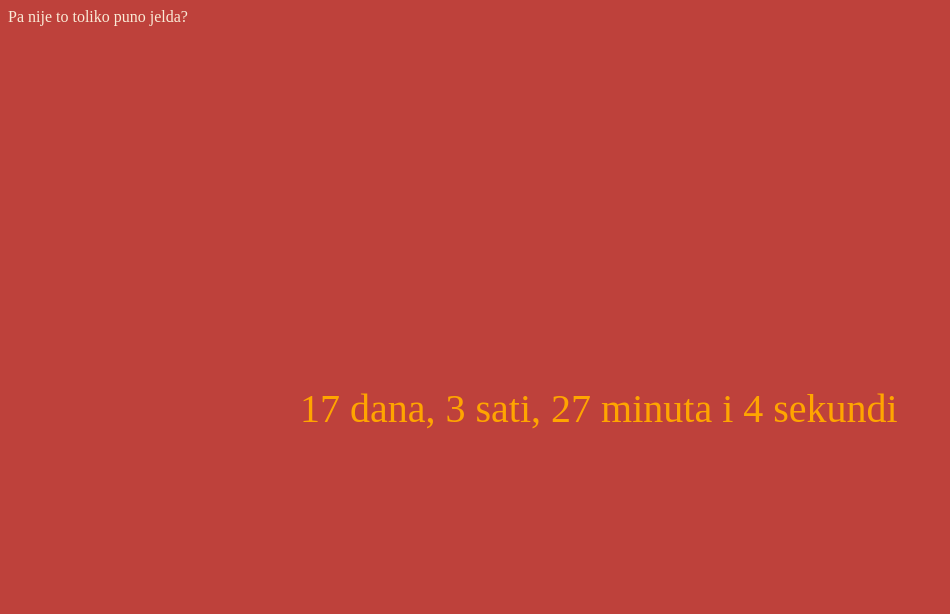
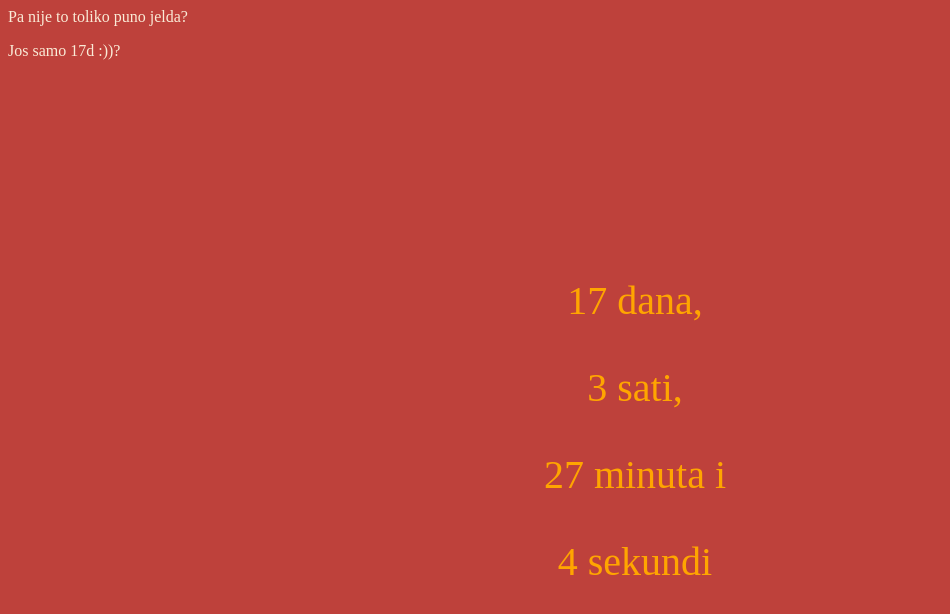
Before and after one commit to dojitza/doksenevidimo, a plain HTML site: page index.html in a window 1280 px wide. Shown: the whole page, without its empty margins (0-950 px from the left). Drawn offline with Linux system fonts and the light colour scheme.

Commit message:
Updated styling, added message

```diff
--- a/index.html
+++ b/index.html
@@ -9,24 +9,21 @@
         font-size: 40px;
         margin-top: 0px;
         color: orange;
+        white-space: nowrap;
       }
+      html,
       body {
+        height: 100%;
         margin: 0;
-        height: 100%;
-        width: 100%;
         background-color: #be413b;
       }
       div.timer {
+        display: flex;
         justify-content: center;
         align-items: center;
-        border-radius: 5px;
-        padding: 10px;
-        height: 50px;
-        position: absolute;
-        margin-top: -25px;
-        margin-left: -350px;
-        top: 50%;
-        left: 50%;
+        min-height: 100%;
+        width: 100%;
+        flex-flow: column wrap;
       }
       div.upleft {
         color: antiquewhite;
@@ -36,6 +33,8 @@
   </head>
   <body>
     <div class="upleft">Pa nije to toliko puno jelda?</div>
+    <div class="upleft">Jos samo 17d :))?</div>
+
     <div class="timer">
       <p id="days"></p>
       <p id="hours"></p>
@@ -61,10 +60,10 @@
         var seconds = Math.floor((timeleft % (1000 * 60)) / 1000);
 
         // Result is output to the specific element
-        document.getElementById("days").innerHTML = days + " dana, ";
-        document.getElementById("hours").innerHTML = hours + " sati, ";
-        document.getElementById("mins").innerHTML = minutes + " minuta i ";
-        document.getElementById("secs").innerHTML = seconds + " sekundi ";
+        document.getElementById("days").innerHTML = days + " dana,&nbsp";
+        document.getElementById("hours").innerHTML = hours + " sati,&nbsp";
+        document.getElementById("mins").innerHTML = minutes + " minuta i&nbsp";
+        document.getElementById("secs").innerHTML = seconds + " sekundi&nbsp";
 
         // Display the message when countdown is over
         if (timeleft < 0) {
```
